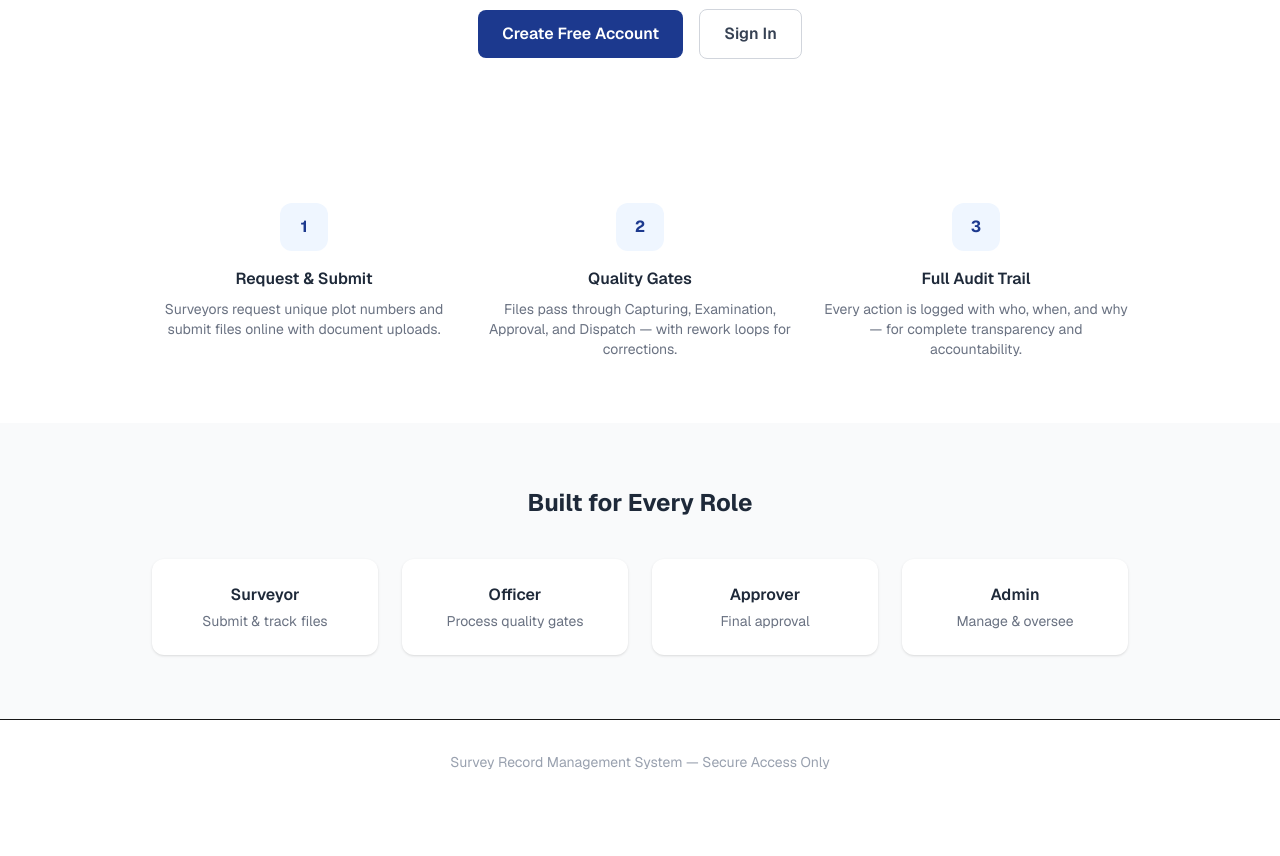
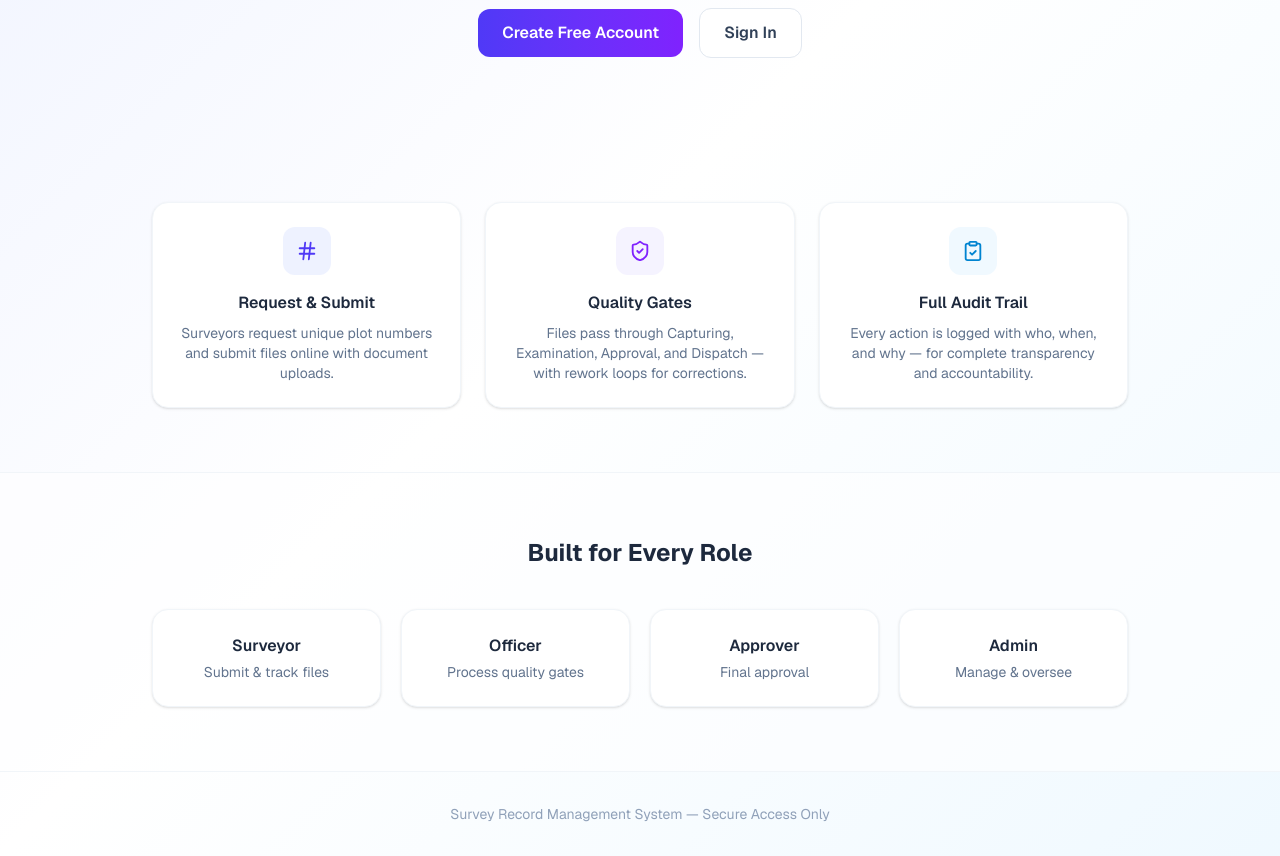
Before and after one commit to Hizb-Ullah/srms, a Next.js app in the folder srms-frontend/: page / in a window 1280 px wide. Shown: the part 400-1256 px from the top of the page. Before the commit the page ends 1204 px from the top, so only its background shows below. Built offline with nearby package versions, Linux system fonts and the light colour scheme.

Commit message:
Updated frontend design and layout

```diff
--- a/srms-frontend/app/dashboard-layout.js
+++ b/srms-frontend/app/dashboard-layout.js
@@ -18,8 +18,8 @@ export default function DashboardLayout({ children, title }) {
 
   if (loading) {
     return (
-      <div className="min-h-screen flex items-center justify-center">
-        <p className="text-gray-500">Loading...</p>
+      <div className="min-h-screen flex items-center justify-center bg-slate-50">
+        <p className="text-slate-400">Loading...</p>
       </div>
     )
   }
@@ -27,7 +27,7 @@ export default function DashboardLayout({ children, title }) {
   if (!user) return null
 
   return (
-    <div className="flex min-h-screen bg-gray-100">
+    <div className="flex min-h-screen bg-slate-50">
       <Sidebar />
       <div className="flex-1 flex flex-col">
         <Navbar title={title} />
--- a/srms-frontend/app/globals.css
+++ b/srms-frontend/app/globals.css
@@ -1,8 +1,8 @@
 @import "tailwindcss";
 
 :root {
-  --background: #ffffff;
-  --foreground: #171717;
+  --background: #f8fafc;
+  --foreground: #0f172a;
 }
 
 @theme inline {
@@ -21,11 +21,23 @@ body {
 input,
 textarea,
 select {
-  color: #171717;
+  color: #0f172a;
   background-color: #ffffff;
 }
 
 input::placeholder,
 textarea::placeholder {
-  color: #9ca3af;
+  color: #94a3b8;
 }
+
+* {
+  transition-property: color, background-color, border-color, transform, box-shadow, opacity;
+  transition-duration: 150ms;
+  transition-timing-function: ease-in-out;
+}
+
+@media (prefers-reduced-motion: reduce) {
+  * {
+    transition-duration: 0.01ms !important;
+  }
+}
--- a/srms-frontend/app/page.js
+++ b/srms-frontend/app/page.js
@@ -1,45 +1,44 @@
 'use client'
 
 import { useRouter } from 'next/navigation'
+import { Hash, ShieldCheck, ClipboardCheck } from 'lucide-react'
 
 export default function LandingPage() {
   const router = useRouter()
 
   return (
-    <div className="min-h-screen bg-white">
+    <div className="min-h-screen bg-gradient-to-br from-indigo-50 via-white to-sky-50">
 
-      {/* Navbar */}
-      <nav className="border-b px-6 py-4 flex items-center justify-between max-w-6xl mx-auto">
+      <nav className="px-6 py-4 flex items-center justify-between max-w-6xl mx-auto">
         <div className="flex items-center gap-2">
-          <div className="bg-blue-900 text-white rounded-lg px-3 py-1.5 font-bold text-sm">
+          <div className="bg-gradient-to-br from-indigo-600 to-violet-600 text-white rounded-xl px-3 py-1.5 font-bold text-sm shadow-md shadow-indigo-200">
             SRMS
           </div>
-          <span className="font-semibold text-gray-800 hidden sm:inline">
+          <span className="font-semibold text-slate-800 hidden sm:inline">
             Survey Record Management System
           </span>
         </div>
         <div className="flex items-center gap-3">
           <button
             onClick={() => router.push('/login')}
-            className="text-gray-600 font-medium text-sm hover:text-gray-900"
+            className="text-slate-600 font-medium text-sm hover:text-slate-900 transition"
           >
             Sign In
           </button>
           <button
             onClick={() => router.push('/register')}
-            className="bg-blue-900 text-white px-4 py-2 rounded-lg text-sm font-medium hover:bg-blue-800 transition"
+            className="bg-gradient-to-r from-indigo-600 to-violet-600 text-white px-4 py-2 rounded-xl text-sm font-medium hover:shadow-lg hover:shadow-indigo-200 active:scale-95 transition"
           >
             Get Started
           </button>
         </div>
       </nav>
 
-      {/* Hero */}
       <section className="max-w-4xl mx-auto text-center px-6 py-20">
-        <h1 className="text-4xl sm:text-5xl font-bold text-gray-900 mb-6 leading-tight">
+        <h1 className="text-4xl sm:text-5xl font-bold text-slate-900 mb-6 leading-tight">
           Digitize Your Survey & Plot Record Workflow
         </h1>
-        <p className="text-lg text-gray-500 mb-8 max-w-2xl mx-auto">
+        <p className="text-lg text-slate-500 mb-8 max-w-2xl mx-auto">
           Replace paper-based survey processing with a structured, trackable,
           role-based system. From plot number issuance to final dispatch —
           every step is logged, verified, and auditable.
@@ -47,83 +46,78 @@ export default function LandingPage() {
         <div className="flex items-center justify-center gap-4">
           <button
             onClick={() => router.push('/register')}
-            className="bg-blue-900 text-white px-6 py-3 rounded-lg font-semibold hover:bg-blue-800 transition"
+            className="bg-gradient-to-r from-indigo-600 to-violet-600 text-white px-6 py-3 rounded-xl font-semibold hover:shadow-xl hover:shadow-indigo-200 hover:-translate-y-0.5 active:scale-95 transition"
           >
             Create Free Account
           </button>
           <button
             onClick={() => router.push('/login')}
-            className="border border-gray-300 text-gray-700 px-6 py-3 rounded-lg font-semibold hover:bg-gray-50 transition"
+            className="border border-slate-200 bg-white text-slate-700 px-6 py-3 rounded-xl font-semibold hover:bg-slate-50 hover:-translate-y-0.5 active:scale-95 transition"
           >
             Sign In
           </button>
         </div>
       </section>
 
-      {/* Features */}
-      <section className="max-w-5xl mx-auto px-6 py-16 grid grid-cols-1 md:grid-cols-3 gap-8">
-        <div className="text-center">
-          <div className="bg-blue-50 text-blue-900 w-12 h-12 rounded-xl flex items-center justify-center mx-auto mb-4 font-bold">
-            1
+      <section className="max-w-5xl mx-auto px-6 py-16 grid grid-cols-1 md:grid-cols-3 gap-6">
+        <div className="bg-white rounded-2xl p-6 shadow-sm border border-slate-100 hover:shadow-md hover:-translate-y-1 transition text-center">
+          <div className="bg-indigo-50 text-indigo-600 w-12 h-12 rounded-xl flex items-center justify-center mx-auto mb-4">
+            <Hash size={22} />
           </div>
-          <h3 className="font-semibold text-gray-800 mb-2">Request & Submit</h3>
-          <p className="text-gray-500 text-sm">
+          <h3 className="font-semibold text-slate-800 mb-2">Request & Submit</h3>
+          <p className="text-slate-500 text-sm">
             Surveyors request unique plot numbers and submit files online
             with document uploads.
           </p>
         </div>
-        <div className="text-center">
-          <div className="bg-blue-50 text-blue-900 w-12 h-12 rounded-xl flex items-center justify-center mx-auto mb-4 font-bold">
-            2
+        <div className="bg-white rounded-2xl p-6 shadow-sm border border-slate-100 hover:shadow-md hover:-translate-y-1 transition text-center">
+          <div className="bg-violet-50 text-violet-600 w-12 h-12 rounded-xl flex items-center justify-center mx-auto mb-4">
+            <ShieldCheck size={22} />
           </div>
-          <h3 className="font-semibold text-gray-800 mb-2">Quality Gates</h3>
-          <p className="text-gray-500 text-sm">
+          <h3 className="font-semibold text-slate-800 mb-2">Quality Gates</h3>
+          <p className="text-slate-500 text-sm">
             Files pass through Capturing, Examination, Approval, and Dispatch —
             with rework loops for corrections.
           </p>
         </div>
-        <div className="text-center">
-          <div className="bg-blue-50 text-blue-900 w-12 h-12 rounded-xl flex items-center justify-center mx-auto mb-4 font-bold">
-            3
+        <div className="bg-white rounded-2xl p-6 shadow-sm border border-slate-100 hover:shadow-md hover:-translate-y-1 transition text-center">
+          <div className="bg-sky-50 text-sky-600 w-12 h-12 rounded-xl flex items-center justify-center mx-auto mb-4">
+            <ClipboardCheck size={22} />
           </div>
-          <h3 className="font-semibold text-gray-800 mb-2">Full Audit Trail</h3>
-          <p className="text-gray-500 text-sm">
+          <h3 className="font-semibold text-slate-800 mb-2">Full Audit Trail</h3>
+          <p className="text-slate-500 text-sm">
             Every action is logged with who, when, and why — for complete
             transparency and accountability.
           </p>
         </div>
       </section>
 
-      {/* Roles */}
-      <section className="bg-gray-50 py-16">
+      <section className="bg-white/60 py-16 border-y border-slate-100">
         <div className="max-w-5xl mx-auto px-6">
-          <h2 className="text-2xl font-bold text-gray-800 text-center mb-10">
+          <h2 className="text-2xl font-bold text-slate-800 text-center mb-10">
             Built for Every Role
           </h2>
-          <div className="grid grid-cols-1 md:grid-cols-4 gap-6">
-            <div className="bg-white rounded-xl p-6 text-center shadow-sm">
-              <p className="font-semibold text-gray-800">Surveyor</p>
-              <p className="text-gray-500 text-sm mt-1">Submit & track files</p>
-            </div>
-            <div className="bg-white rounded-xl p-6 text-center shadow-sm">
-              <p className="font-semibold text-gray-800">Officer</p>
-              <p className="text-gray-500 text-sm mt-1">Process quality gates</p>
-            </div>
-            <div className="bg-white rounded-xl p-6 text-center shadow-sm">
-              <p className="font-semibold text-gray-800">Approver</p>
-              <p className="text-gray-500 text-sm mt-1">Final approval</p>
-            </div>
-            <div className="bg-white rounded-xl p-6 text-center shadow-sm">
-              <p className="font-semibold text-gray-800">Admin</p>
-              <p className="text-gray-500 text-sm mt-1">Manage & oversee</p>
-            </div>
+          <div className="grid grid-cols-1 md:grid-cols-4 gap-5">
+            {[
+              { role: 'Surveyor', desc: 'Submit & track files' },
+              { role: 'Officer', desc: 'Process quality gates' },
+              { role: 'Approver', desc: 'Final approval' },
+              { role: 'Admin', desc: 'Manage & oversee' },
+            ].map((item) => (
+              <div
+                key={item.role}
+                className="bg-white rounded-2xl p-6 text-center shadow-sm border border-slate-100 hover:shadow-md hover:-translate-y-1 transition"
+              >
+                <p className="font-semibold text-slate-800">{item.role}</p>
+                <p className="text-slate-500 text-sm mt-1">{item.desc}</p>
+              </div>
+            ))}
           </div>
         </div>
       </section>
 
-      {/* Footer */}
-      <footer className="border-t py-8 text-center">
-        <p className="text-gray-400 text-sm">
+      <footer className="py-8 text-center">
+        <p className="text-slate-400 text-sm">
           Survey Record Management System — Secure Access Only
         </p>
       </footer>
--- a/srms-frontend/components/layout/Sidebar.js
+++ b/srms-frontend/components/layout/Sidebar.js
@@ -47,28 +47,29 @@ export default function Sidebar() {
   const items = menuItems[user.role] || []
 
   return (
-    <div className="w-64 min-h-screen bg-blue-900 text-white flex flex-col">
-      <div className="p-6 border-b border-blue-800">
-        <h1 className="text-xl font-bold">SRMS</h1>
-        <p className="text-blue-300 text-xs mt-1">Survey Record Management</p>
+    <div className="w-64 min-h-screen bg-gradient-to-b from-indigo-950 to-slate-900 text-white flex flex-col">
+      <div className="p-6 border-b border-white/10">
+        <h1 className="text-xl font-bold tracking-tight">SRMS</h1>
+        <p className="text-indigo-300 text-xs mt-1">Survey Record Management</p>
       </div>
 
-      <div className="p-4 border-b border-blue-800">
+      <div className="p-4 border-b border-white/10">
         <p className="font-semibold text-sm">{user.name}</p>
-        <p className="text-blue-300 text-xs capitalize">{user.role}</p>
+        <p className="text-indigo-300 text-xs capitalize">{user.role}</p>
       </div>
 
-      <nav className="flex-1 p-4 space-y-1">
+      <nav className="flex-1 p-3 space-y-1">
         {items.map((item) => {
           const Icon = item.icon
+          const active = pathname === item.path
           return (
             <button
               key={item.path}
               onClick={() => router.push(item.path)}
-              className={`w-full text-left px-4 py-3 rounded-lg text-sm flex items-center gap-3 transition
-                ${pathname === item.path
-                  ? 'bg-white text-blue-900 font-semibold'
-                  : 'hover:bg-blue-800 text-white'
+              className={`w-full text-left px-4 py-2.5 rounded-xl text-sm flex items-center gap-3 transition active:scale-[0.98]
+                ${active
+                  ? 'bg-white text-indigo-950 font-semibold shadow-sm'
+                  : 'text-indigo-100 hover:bg-white/10 hover:translate-x-0.5'
                 }`}
             >
               <Icon size={18} />
@@ -78,10 +79,10 @@ export default function Sidebar() {
         })}
       </nav>
 
-      <div className="p-4 border-t border-blue-800">
+      <div className="p-3 border-t border-white/10">
         <button
           onClick={handleLogout}
-          className="w-full text-left px-4 py-3 rounded-lg text-sm text-red-300 hover:bg-blue-800 transition flex items-center gap-3"
+          className="w-full text-left px-4 py-2.5 rounded-xl text-sm text-rose-300 hover:bg-white/10 transition flex items-center gap-3 active:scale-[0.98]"
         >
           <LogOut size={18} /> Logout
         </button>
--- a/srms-frontend/components/ui/Badge.js
+++ b/srms-frontend/components/ui/Badge.js
@@ -1,23 +1,23 @@
 export default function Badge({ status }) {
   const styles = {
-    submitted:   'bg-blue-100 text-blue-800',
-    capturing:   'bg-yellow-100 text-yellow-800',
-    examination: 'bg-purple-100 text-purple-800',
-    approval:    'bg-orange-100 text-orange-800',
-    dispatch:    'bg-green-100 text-green-800',
-    archived:    'bg-gray-100 text-gray-800',
-    rework:      'bg-red-100 text-red-800',
-    pending:     'bg-gray-100 text-gray-600',
-    passed:      'bg-green-100 text-green-800',
-    failed:      'bg-red-100 text-red-800',
-    surveyor:    'bg-blue-100 text-blue-800',
-    officer:     'bg-purple-100 text-purple-800',
-    approver:    'bg-orange-100 text-orange-800',
-    admin:       'bg-red-100 text-red-800',
+    submitted:   'bg-sky-100 text-sky-700',
+    capturing:   'bg-amber-100 text-amber-700',
+    examination: 'bg-violet-100 text-violet-700',
+    approval:    'bg-orange-100 text-orange-700',
+    dispatch:    'bg-emerald-100 text-emerald-700',
+    archived:    'bg-slate-100 text-slate-600',
+    rework:      'bg-rose-100 text-rose-700',
+    pending:     'bg-slate-100 text-slate-500',
+    passed:      'bg-emerald-100 text-emerald-700',
+    failed:      'bg-rose-100 text-rose-700',
+    surveyor:    'bg-sky-100 text-sky-700',
+    officer:     'bg-violet-100 text-violet-700',
+    approver:    'bg-orange-100 text-orange-700',
+    admin:       'bg-rose-100 text-rose-700',
   }
 
   return (
-    <span className={`px-3 py-1 rounded-full text-xs font-semibold uppercase tracking-wide ${styles[status] || 'bg-gray-100 text-gray-800'}`}>
+    <span className={`px-3 py-1 rounded-full text-xs font-semibold uppercase tracking-wide ${styles[status] || 'bg-slate-100 text-slate-700'}`}>
       {status}
     </span>
   )
```
Also changed, not shown: srms-frontend/app/login/page.js (+23 -13 lines), srms-frontend/app/register/page.js (+26 -16 lines), srms-frontend/components/layout/Navbar.js (+5 -4 lines), srms-frontend/components/layout/TopBar.js (added, +31 -0 lines), srms-frontend/components/ui/StatCard.js (+4 -4 lines).
